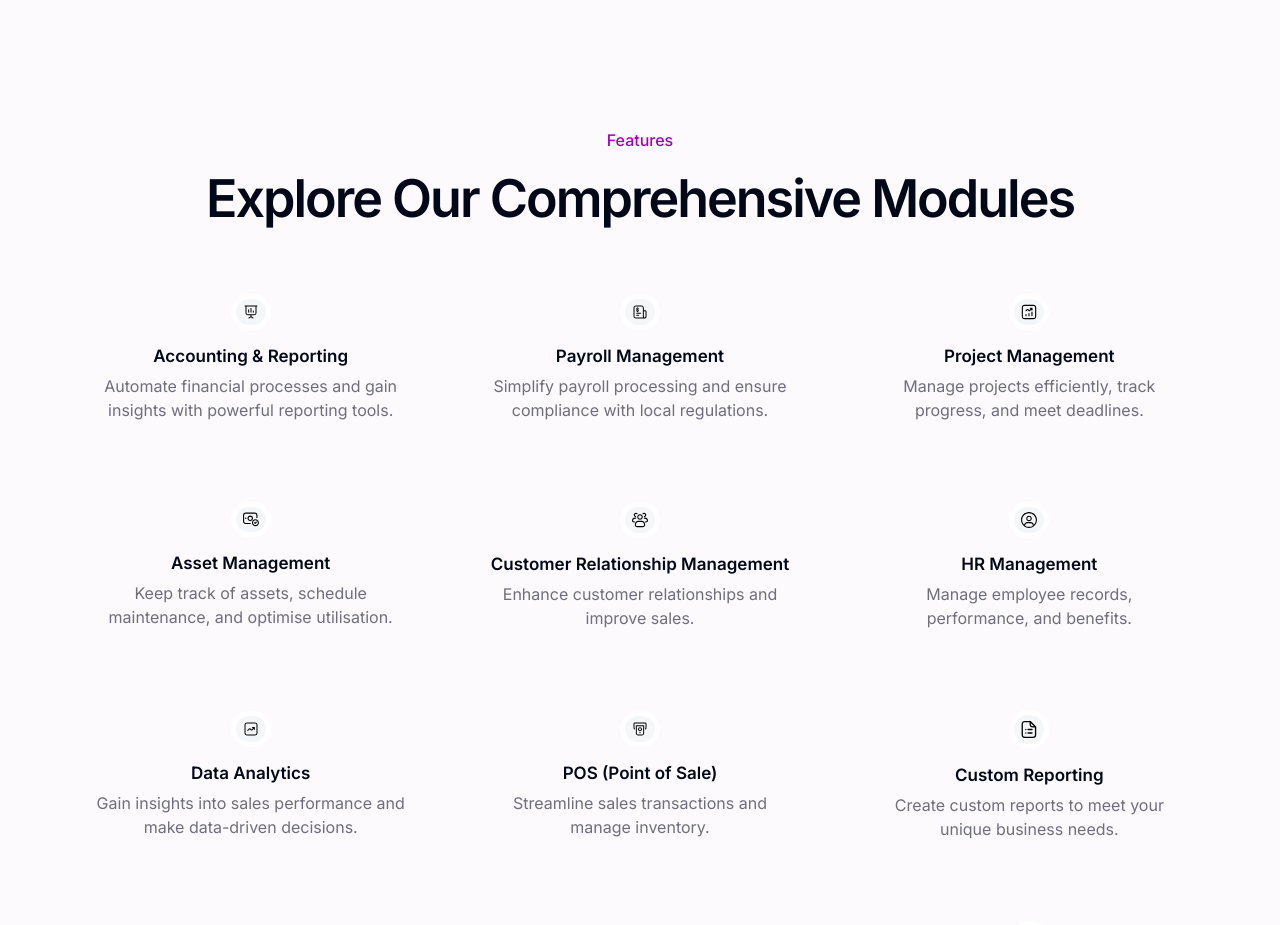
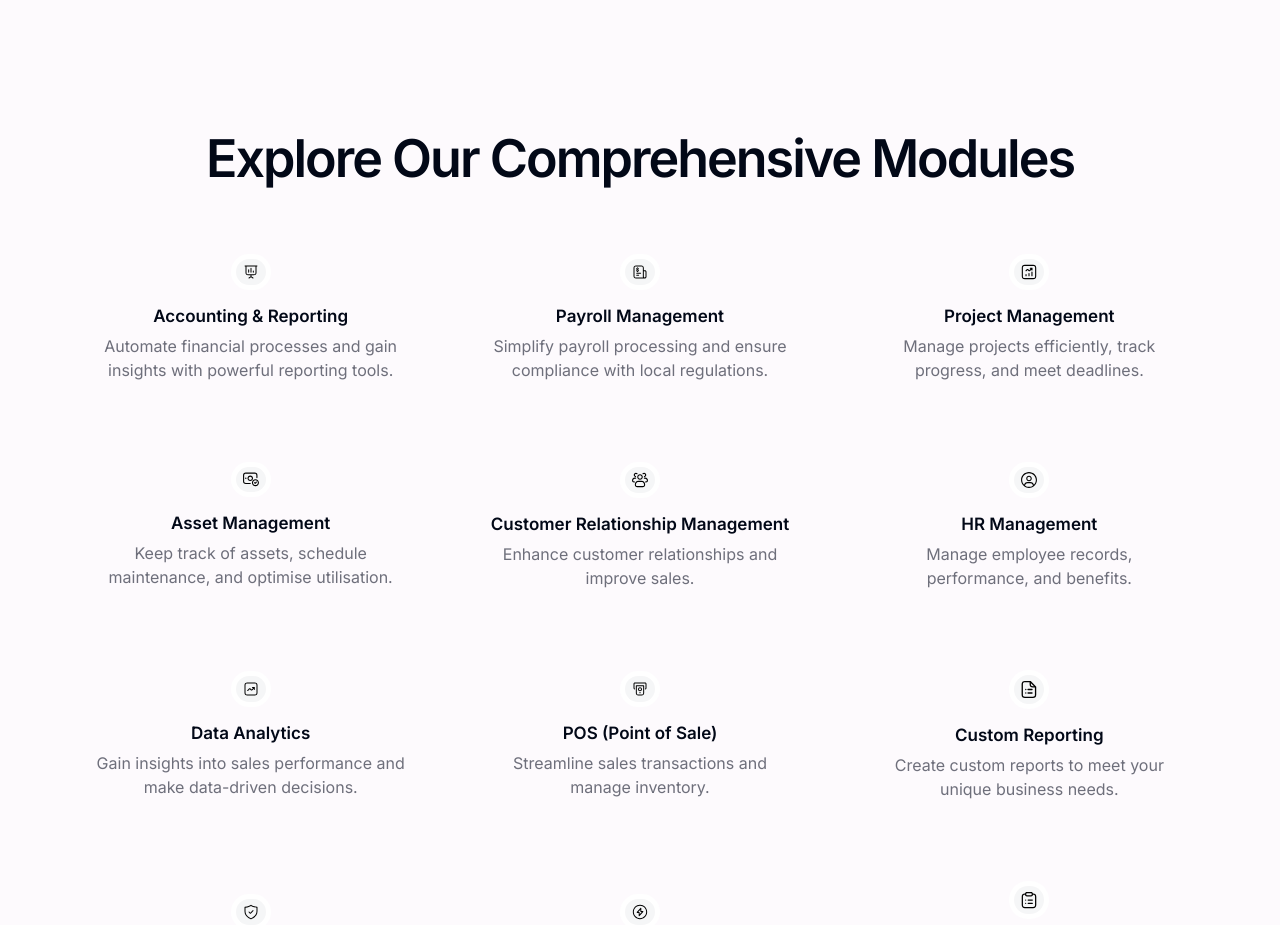
Before and after one commit to lassod/PurpledoveUI, a Next.js app: page /promo in a window 1280 px wide. Shown: the part 2360-3285 px from the top of the page. Built offline with nearby package versions, Linux system fonts and the light colour scheme.

Commit message:
updating meta pixel code
updating meta pixel code

```diff
--- a/src/app/components/landingPage/Features.tsx
+++ b/src/app/components/landingPage/Features.tsx
@@ -4,7 +4,7 @@ import Image from "next/image";
 import { featuresData } from "../assets/data/Components";
 import { AddContentProps } from "../schema/Types";
 
-const Features = ({ display }: AddContentProps) => {
+const Features = ({ display, heading }: AddContentProps) => {
   return (
     <section
       id="features"
@@ -12,7 +12,9 @@ const Features = ({ display }: AddContentProps) => {
       }`}
     >
       <div className="flex flex-col justify-between items-center gap-4">
-        <p className="text-[#A700AF] font-medium">Features</p>
+        <p className={`text-[#A700AF] font-medium ${heading ? "hidden" : ""}`}>
+          Features
+        </p>
         <Reveal1>
           <h2 className="text-center">Explore Our Comprehensive Modules</h2>
         </Reveal1>
--- a/src/app/components/schema/Types.ts
+++ b/src/app/components/schema/Types.ts
@@ -18,4 +18,5 @@ export interface FooterProps {
 
 export interface AddContentProps {
   display: boolean;
+  heading?: boolean;
 }
--- a/src/app/layout.tsx
+++ b/src/app/layout.tsx
@@ -35,7 +35,7 @@ export default function RootLayout({
           t.src=v;s=b.getElementsByTagName(e)[0];
           s.parentNode.insertBefore(t,s)}(window, document,'script',
           'https://connect.facebook.net/en_US/fbevents.js');
-          fbq('init', 'YOUR_PIXEL_ID');
+          fbq('init', '1142579140178659');
           fbq('track', 'PageView');
         `}
         </Script>
--- a/src/app/promo/page.tsx
+++ b/src/app/promo/page.tsx
@@ -18,7 +18,7 @@ const PromoLandingPage = () => {
       <Hero display={true} />
       <AboutPromo />
       <ChoosePromo />
-      <Features display={true} />
+      <Features display={true} heading={true} />
       <Explore />
       <TestimonialPromo />
       <ContactPromo />
```
Lines whose indentation alone changed are shown as unchanged.
